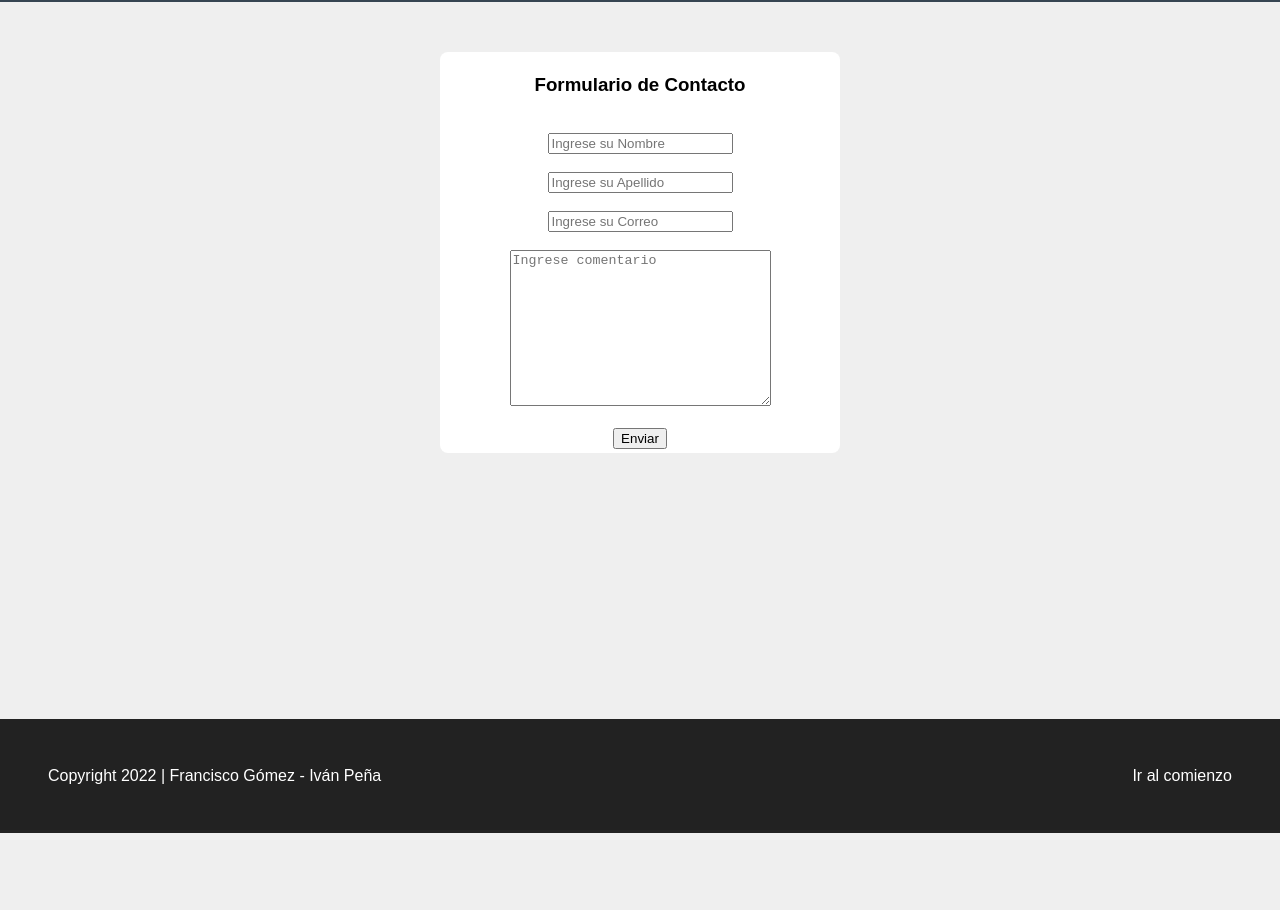
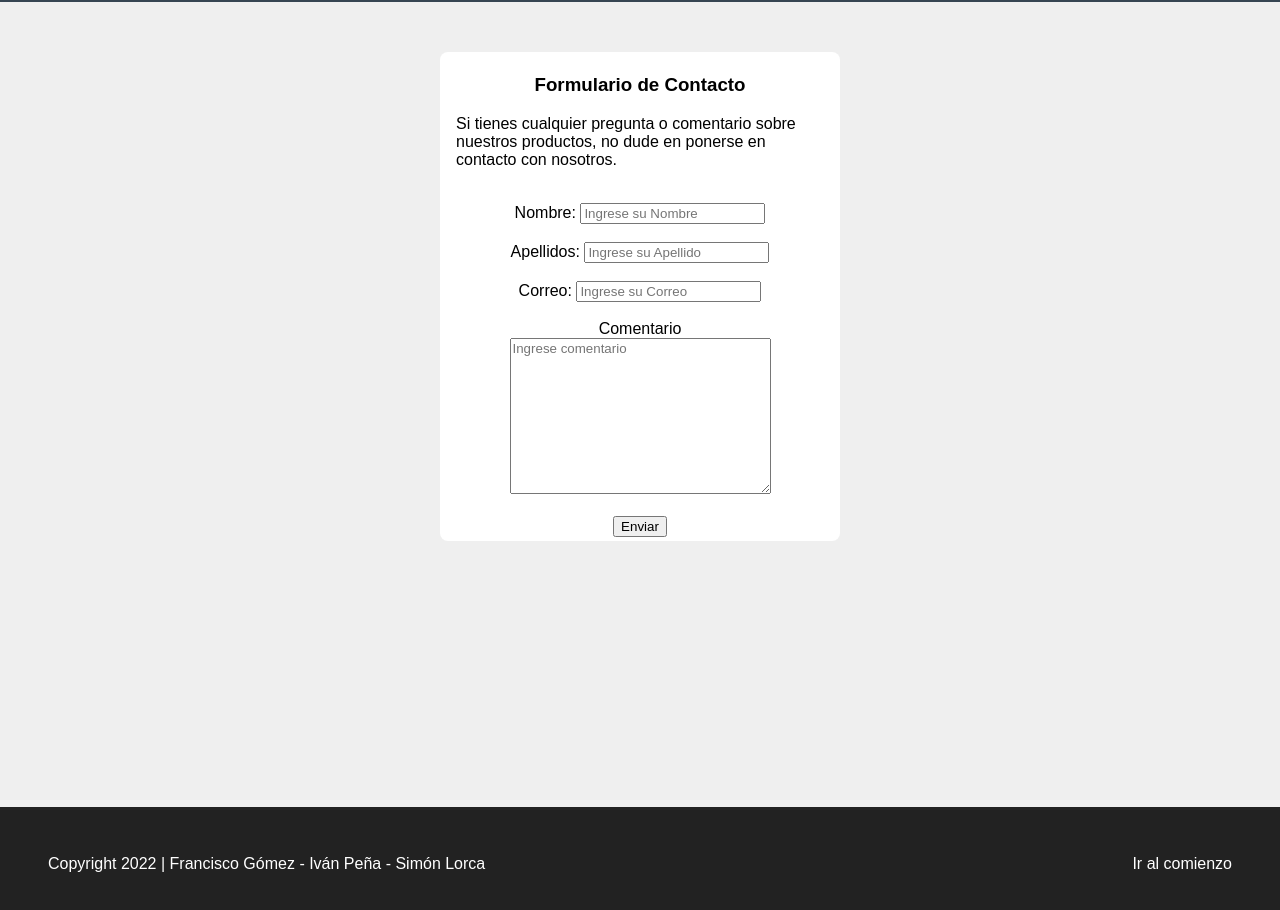
Before and after one commit to banchipena/Cachureando, a plain HTML site: page contacto.html in a window 1280 px wide. Shown: the part 254-1164 px from the top of the page. Before the commit the page ends 1087 px from the top, so only its background shows below. Drawn offline with nearby package versions, Linux system fonts and the light colour scheme.

Commit message:
Modificación del contacto.html, cambie html y style css, cambie footer y puse nombre de los imputs

```diff
--- a/contacto.html
+++ b/contacto.html
@@ -40,14 +40,21 @@
       <center>
         <h1>Formulario de Contacto</h1>
       </center>
+      <section>
+        <p>Si tienes cualquier pregunta o comentario sobre nuestros productos, no dude en ponerse en contacto con nosotros.</p>
+        </section>
       <br />
       <center>
+        <label for="nombre">Nombre:</label>
         <input class="controls" type="text" name="nombres" id="nombres" placeholder="Ingrese su Nombre" />
         <br /><br />
+        <label for="nombre">Apellidos:</label>
         <input class="controls" type="text" name="apellidos" id="apellidos" placeholder="Ingrese su Apellido" />
         <br /><br />
+        <label for="nombre">Correo:</label>
         <input class="controls" type="email" name="correo" id="correo" placeholder="Ingrese su Correo" />
         <br /><br />
+        <label for="nombre">Comentario</label><br>
         <textarea name="comentario" id="comentario" placeholder="Ingrese comentario" cols="30" rows="10"></textarea>
         <br /><br />
         <input class="botons" type="submit" value="Enviar" />
@@ -62,7 +69,7 @@
       <a href="#titulo">Ir al comienzo</a>
     </section>
 
-    <p>Copyright 2022 | Francisco Gómez - Iván Peña</p>
+    <p>Copyright 2022 | Francisco Gómez - Iván Peña - Simón Lorca</p>
   </footer>
 </body>
 
--- a/style.css
+++ b/style.css
@@ -221,6 +221,16 @@ ul#options li:hover {
     width:25px;
 }
 
+#comentario {
+    font-family: Arial, Helvetica, sans-serif;
+}
+
+#palabraComentario {
+    text-align:left;
+    float:left;
+    margin: 0px;
+}
+
 
 @media only screen and (max-width: 980px) {
 nav ul { display: none; }
```
